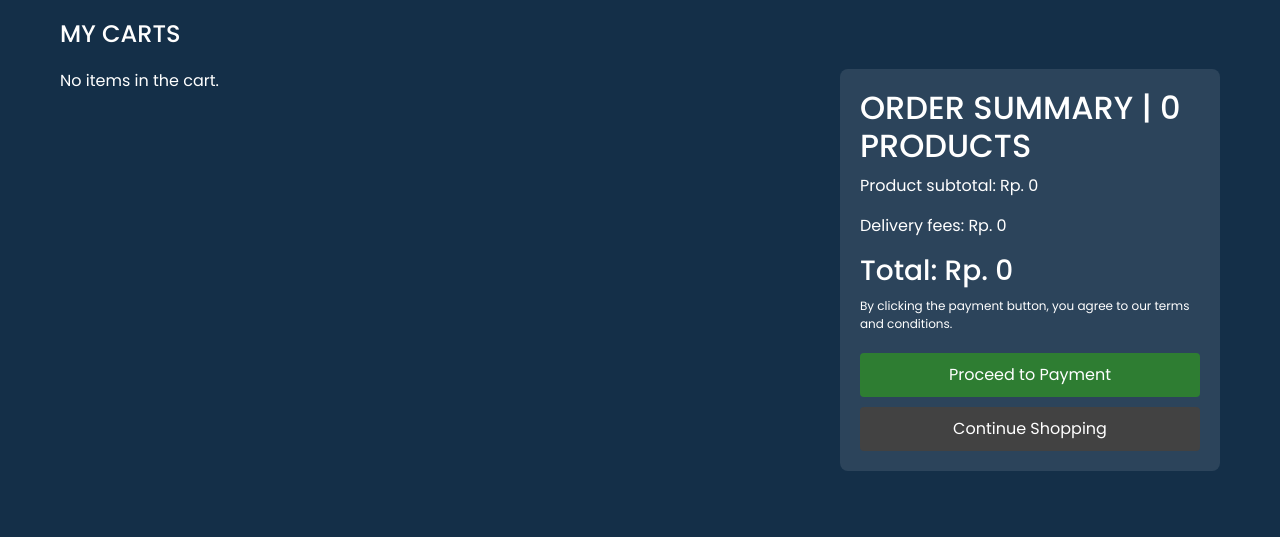
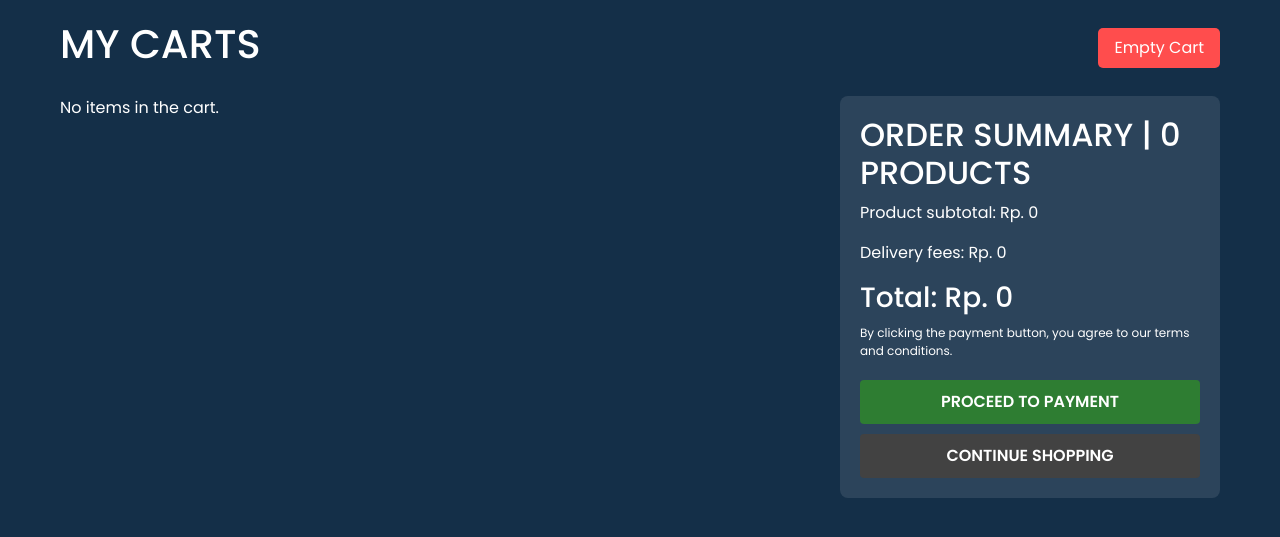
Before and after one commit to Ferarineyesh/Website-E-Commerce-Basis-Data, a PHP site: page /cart.php in a window 1280 px wide. Shown: the part 86-623 px from the top of the page. Run offline with PHP 8.4, Linux system fonts and the light colour scheme; the visitor is signed in with stand-in values (Sample User, id 1); data that the repository does not hold is empty.

Commit message:
add button empty cart di bagian cart

```diff
--- a/cart.css
+++ b/cart.css
@@ -141,10 +141,29 @@ nav a:hover {
     padding: 0 20px;
 }
 
-/* Heading style */
-h1 {
-    font-size: 24px;
+.cart-header {
+    display: flex;
+    align-items: center;
+    justify-content: space-between;
     margin-bottom: 20px;
+}
+
+.cart-header h1 {
+    margin-right: 20px;
+}
+
+.empty-cart {
+    padding: 8px 16px;
+    background-color: #ff4d4d;
+    color: white;
+    border: none;
+    border-radius: 5px;
+    cursor: pointer;
+    transition: 0.3s ease;
+}
+
+.empty-cart:hover {
+    background-color: #ff1a1a;
 }
 
 /* Layout for the cart grid */
@@ -212,11 +231,17 @@ h1 {
     background-color: #2E7D32;
     color: white;
     border: none;
+    font-weight: 600;
     padding: 10px;
     width: 100%;
     border-radius: 4px;
     margin-top: 10px;
     cursor: pointer;
+    transition: 0.3s ease-in-out;
+}
+
+.proceed-btn:hover {
+    background-color: #1F4529;
 }
 
 /* Continue shopping button style */
@@ -224,11 +249,17 @@ h1 {
     background-color: #424242;
     color: white;
     border: none;
+    font-weight: 600;
     padding: 10px;
     width: 100%;
     border-radius: 4px;
     margin-top: 10px;
     cursor: pointer;
+    transition: 0.3s ease-in-out;
+}
+
+.continue-btn:hover {
+    background-color: #2b2b2b;
 }
 
 /* Terms and conditions text */
--- a/cart.php
+++ b/cart.php
@@ -130,16 +130,22 @@ $totals = calculateTotals($_SESSION['cartItems']);
     </div>
     <nav class="nav-links">
         <a href="index.php" class="nav-link">Home</a>
-        <a href="index.php/#categories" class="nav-link">Categories</a>
-        <a href="index.php/#products" class="nav-link">Products</a>
+        <a href="#categories" class="nav-link">Categories</a>
+        <a href="#products" class="nav-link">Products</a>
         <a href="cart.php" class="nav-link">Carts</a>
-        <a href="index.php/#contact" class="nav-link">Contact Us</a>
-        <a href="profile.html" class="profile-link"><img src="./assets/profil.png" alt="Profile" class="profile-icon"></a>
+        <a href="#contact" class="nav-link">Contact Us</a>
+        <?php if($logged): ?>
+        <a href="/profile.html" class="profile-link"><img src="./assets/profil.png" alt="Profile" class="profile-icon"></a>
+        <?php else: ?> <a href="login.html" class="nav-link">Login</a>
+        <?php endif;?>
     </nav>
 </header>
 
     <div class="container">
-        <h1>MY CARTS</h1>
+        <div class="cart-header">
+            <h1>MY CARTS</h1>
+            <button class="empty-cart">Empty Cart</button>
+        </div>
         <div class="cart-grid">
             <div class="cart-items">
                 <?php if (is_array($_SESSION['cartItems']) && !empty($_SESSION['cartItems'])): ?>
@@ -178,8 +184,8 @@ $totals = calculateTotals($_SESSION['cartItems']);
                     <?php echo number_format($totals['total'], 0, ',', '.'); ?>
                 </span></h3>
                 <p class="terms">By clicking the payment button, you agree to our terms and conditions.</p>
-                <a href="pembayaran.php"><button class="proceed-btn">Proceed to Payment</button></a>
-                <button class="continue-btn">Continue Shopping</button>
+                <a href="pembayaran.php"><button class="proceed-btn">PROCEED TO PAYMENT</button></a>
+                <a href="index.php#products"><button class="continue-btn">CONTINUE SHOPPING</button></a>
             </div>
         </div>
     </div>
--- a/index.php
+++ b/index.php
@@ -44,7 +44,7 @@ $query = mysqli_query($conn, "SELECT * FROM product");
         <a href="#contact" class="nav-link">Contact Us</a>
         <?php if($logged): ?>
         <a href="/profile.html" class="profile-link"><img src="./assets/profil.png" alt="Profile" class="profile-icon"></a>
-        <?php else: ?> <a href="login.html">Login</a>
+        <?php else: ?> <a href="login.html" class="nav-link">Login</a>
         <?php endif;?>
     </nav>
 </header>
--- a/login.php
+++ b/login.php
@@ -27,7 +27,7 @@ if ($_SERVER['REQUEST_METHOD'] === 'POST') {
         // Verifikasi password
         if (password_verify($password, $user['password'])) {
             // Login berhasil, simpan informasi pengguna ke sesi
-            $_SESSION['user_id'] = $user['id'];
+            $_SESSION['user_id'] = $user['user_id'];
             $_SESSION['username'] = $username;
 
             // Redirect ke halaman utama
```
